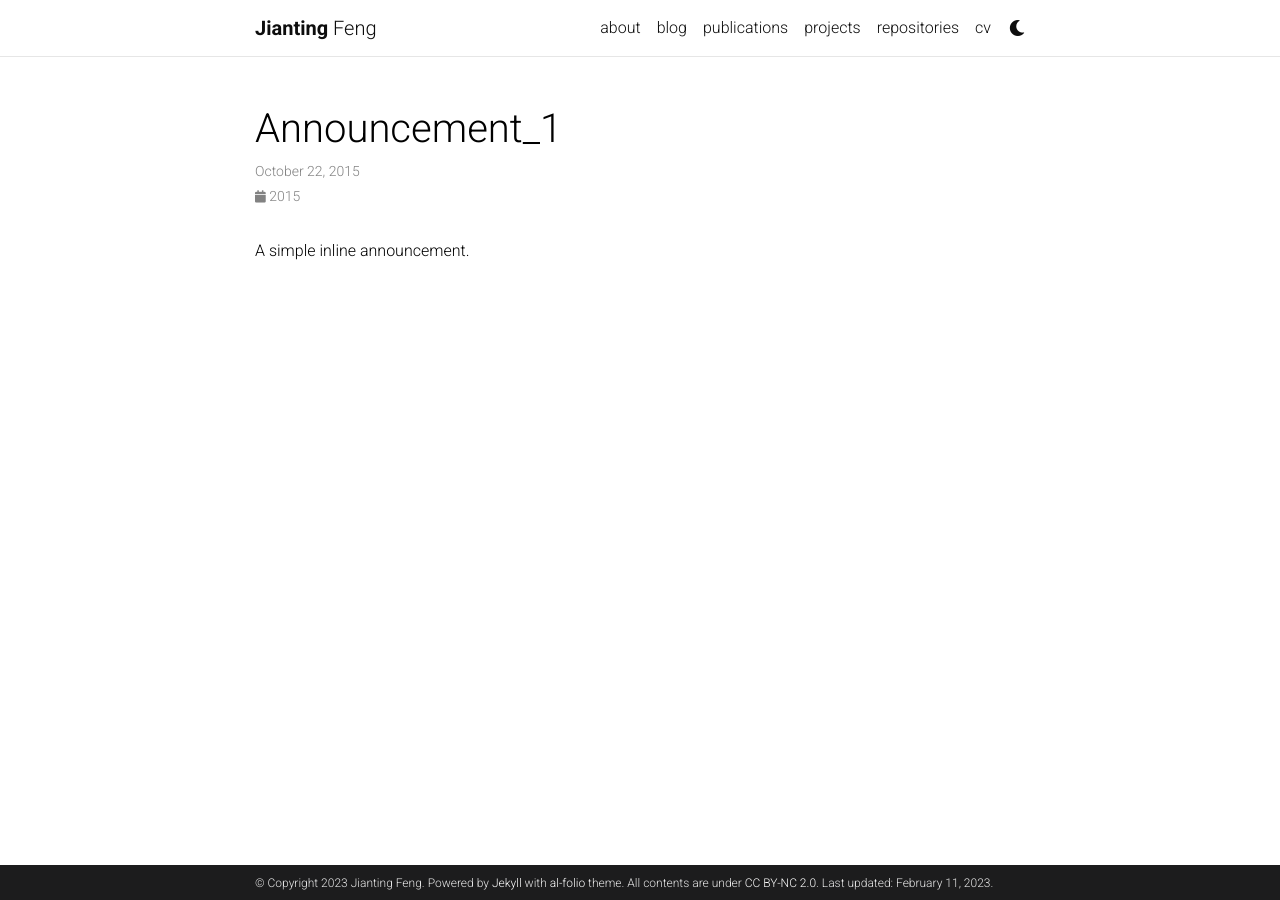
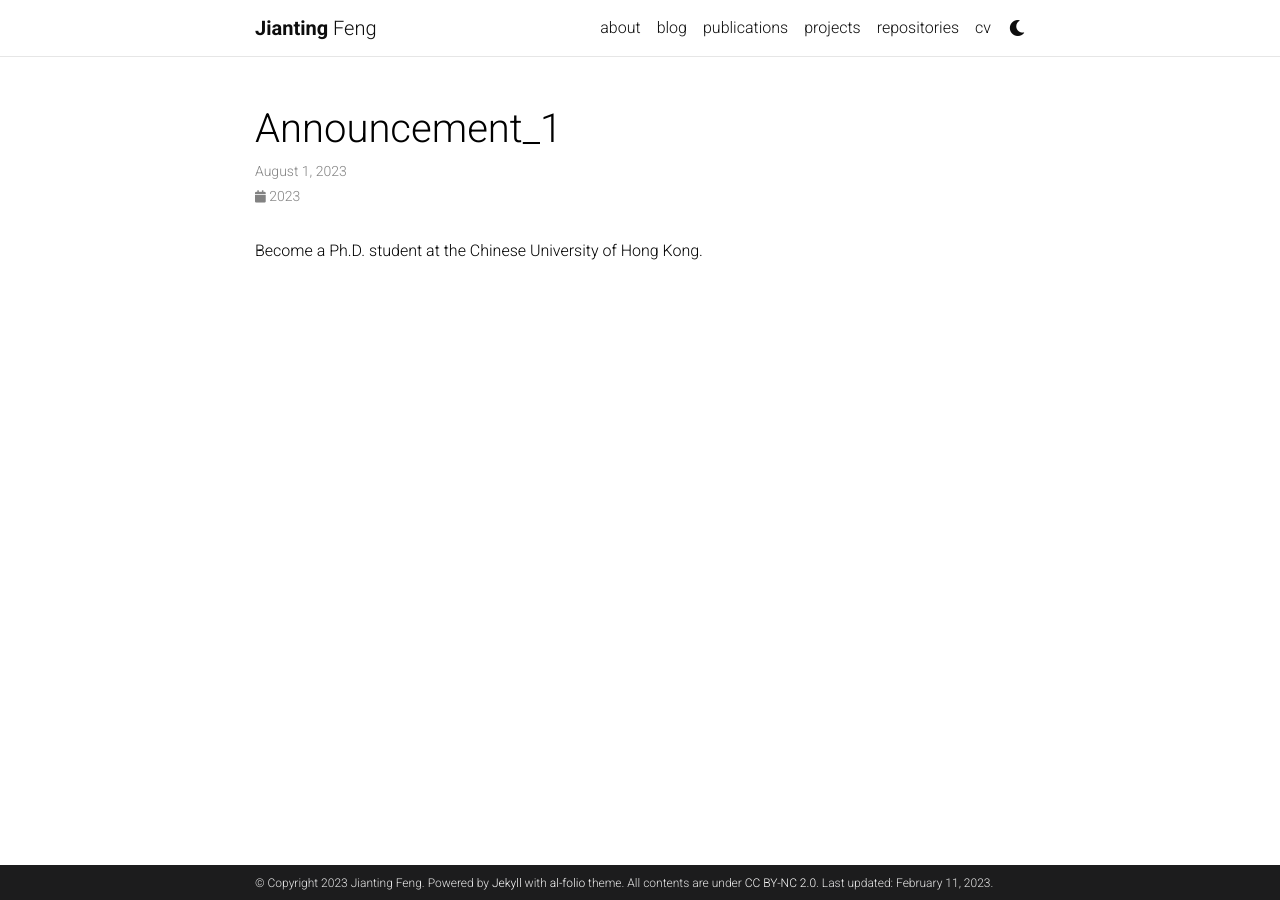
Before and after one commit to JiantingFeng/JiantingFeng.github.io, a Jekyll site: the page built from _news/announcement_1.md, in a window 1280 px wide. Built offline with Jekyll 4.4.1, drawn with Linux system fonts in a browser that asks for light colours; full-size pictures stand in for the smaller copies a plugin makes; comment, search, counter and statistics services are not loaded; a style sheet for code colours, icons or effects is not loaded.

Commit message:
Update personal info.

```diff
--- a/_news/announcement_1.md
+++ b/_news/announcement_1.md
@@ -1,7 +1,7 @@
 ---
 layout: post
-date: 2015-10-22 15:59:00-0400
+date: 2023-08-01 15:59:00+0800
 inline: true
 ---
 
-A simple inline announcement.
+Become a Ph.D. student at the Chinese University of Hong Kong.
```
Also changed, not shown: _pages/about.md (+6 -2 lines), assets/img/pic.jpeg (added).
